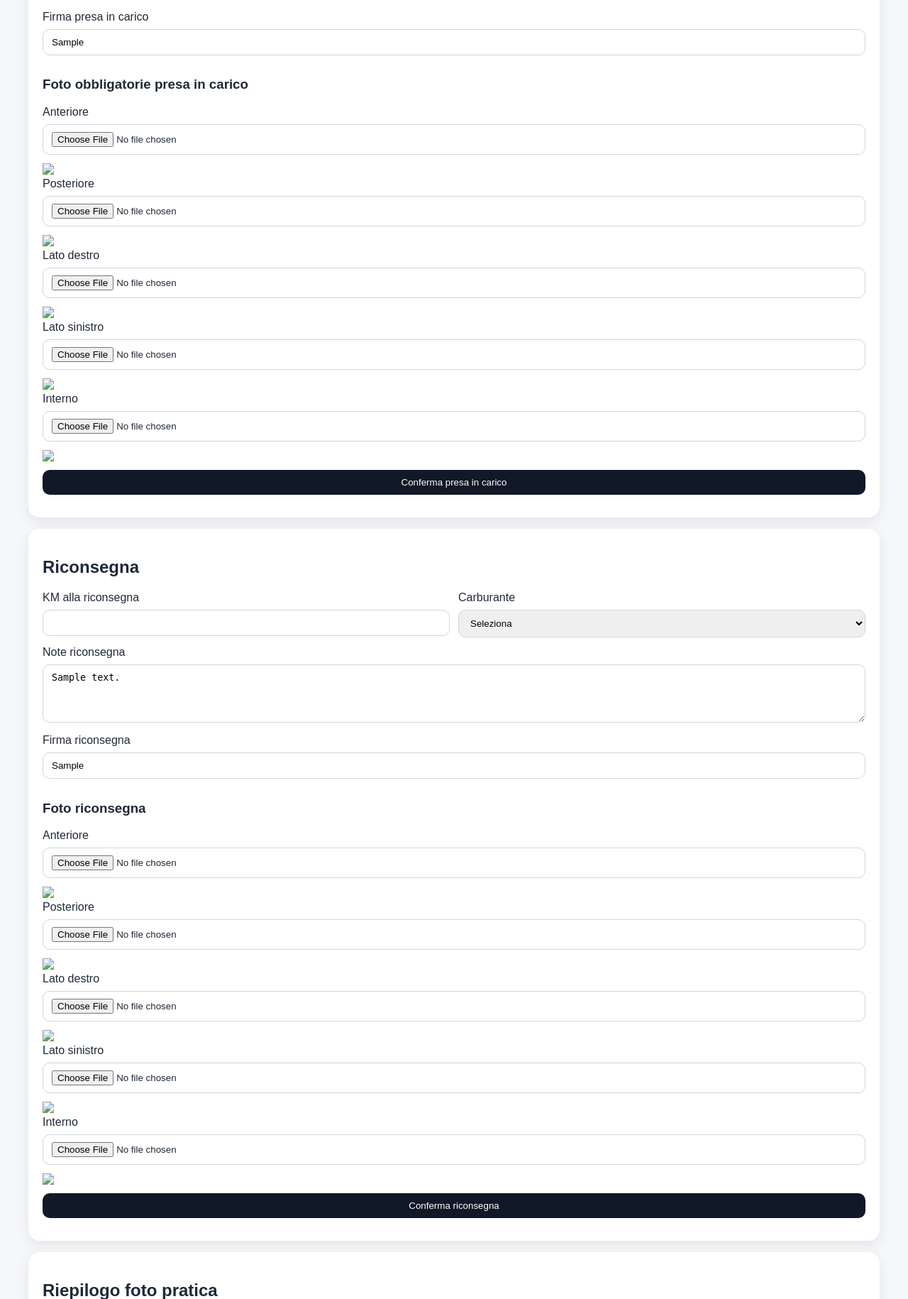
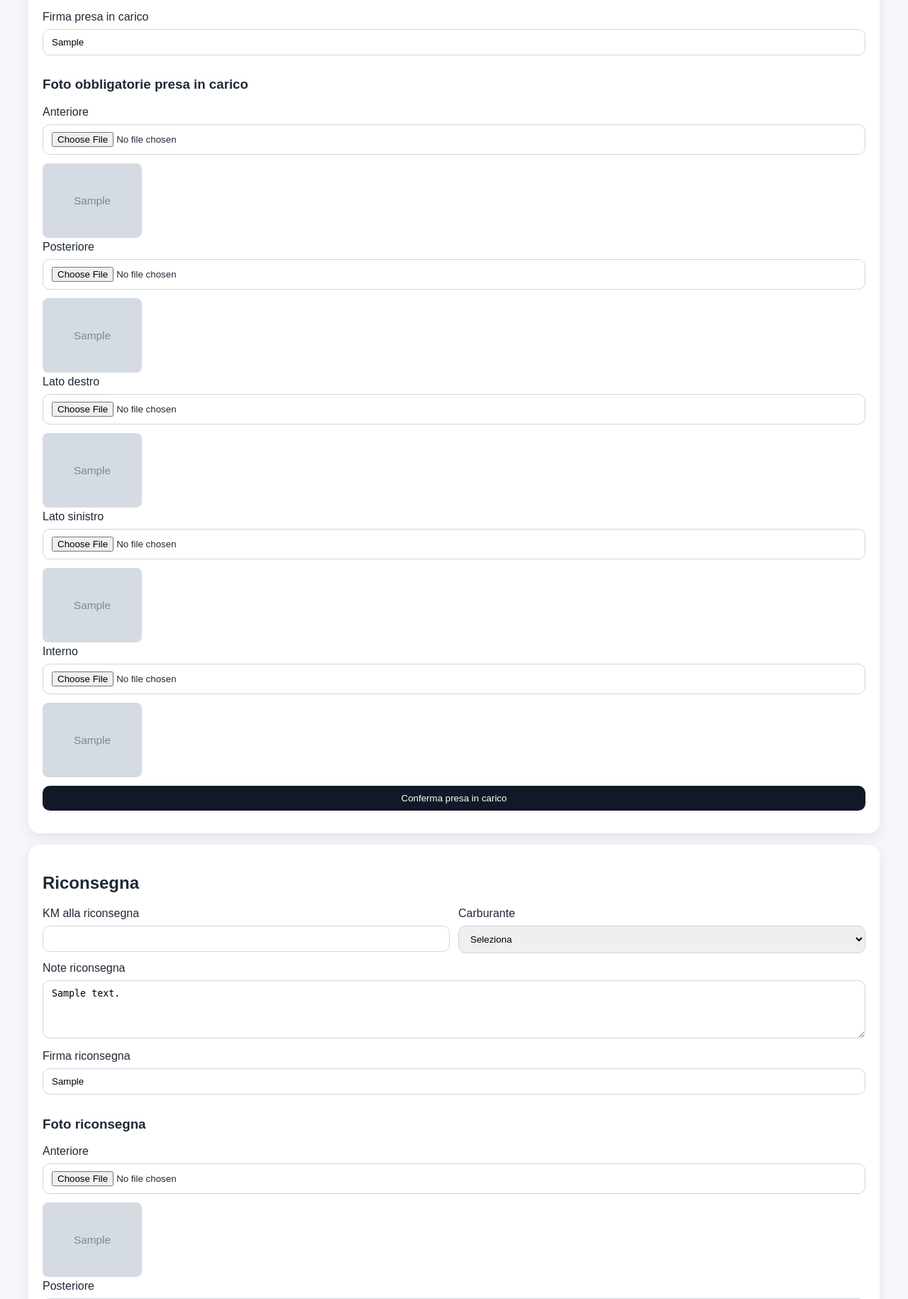
Before and after one commit to Mpa-flotta/furgoni-app, a Flask app: template templates/driver.html in a window 1280 px wide. Shown: the part 740-2570 px from the top of the page at 71% size. Run offline with Flask 3, Linux system fonts and the light colour scheme; the template is opened without the code that fills it: most values are stand-ins (such as "Sample title", 1, 10 or a date in 2020); grey boxes marked "Sample" are stand-in pictures; some libraries are stand-ins or nearby versions.

Commit message:
Update driver.html

```diff
--- a/templates/driver.html
+++ b/templates/driver.html
@@ -47,33 +47,33 @@
         <h3>Foto obbligatorie presa in carico</h3>
 
         <label>Anteriore</label>
-        <input type="file" name="pickup_front" accept="image/*" {% if not photos_by_stage['pickup_front'] %}required{% endif %}>
+        <input type="file" name="pickup_front" accept="image/*" capture="environment" {% if not photos_by_stage['pickup_front'] %}required{% endif %}>
         {% if photos_by_stage['pickup_front'] %}
-            <div><img src="{{ url_for('uploaded_file', filename=photos_by_stage['pickup_front'].filename) }}" width="120"></div>
+            <div><img src="{{ photos_by_stage['pickup_front'].filename }}" width="140" style="border-radius:8px;"></div>
         {% endif %}
 
         <label>Posteriore</label>
-        <input type="file" name="pickup_rear" accept="image/*" {% if not photos_by_stage['pickup_rear'] %}required{% endif %}>
+        <input type="file" name="pickup_rear" accept="image/*" capture="environment" {% if not photos_by_stage['pickup_rear'] %}required{% endif %}>
         {% if photos_by_stage['pickup_rear'] %}
-            <div><img src="{{ url_for('uploaded_file', filename=photos_by_stage['pickup_rear'].filename) }}" width="120"></div>
+            <div><img src="{{ photos_by_stage['pickup_rear'].filename }}" width="140" style="border-radius:8px;"></div>
         {% endif %}
 
         <label>Lato destro</label>
-        <input type="file" name="pickup_right" accept="image/*" {% if not photos_by_stage['pickup_right'] %}required{% endif %}>
+        <input type="file" name="pickup_right" accept="image/*" capture="environment" {% if not photos_by_stage['pickup_right'] %}required{% endif %}>
         {% if photos_by_stage['pickup_right'] %}
-            <div><img src="{{ url_for('uploaded_file', filename=photos_by_stage['pickup_right'].filename) }}" width="120"></div>
+            <div><img src="{{ photos_by_stage['pickup_right'].filename }}" width="140" style="border-radius:8px;"></div>
         {% endif %}
 
         <label>Lato sinistro</label>
-        <input type="file" name="pickup_left" accept="image/*" {% if not photos_by_stage['pickup_left'] %}required{% endif %}>
+        <input type="file" name="pickup_left" accept="image/*" capture="environment" {% if not photos_by_stage['pickup_left'] %}required{% endif %}>
         {% if photos_by_stage['pickup_left'] %}
-            <div><img src="{{ url_for('uploaded_file', filename=photos_by_stage['pickup_left'].filename) }}" width="120"></div>
+            <div><img src="{{ photos_by_stage['pickup_left'].filename }}" width="140" style="border-radius:8px;"></div>
         {% endif %}
 
         <label>Interno</label>
-        <input type="file" name="pickup_inside" accept="image/*" {% if not photos_by_stage['pickup_inside'] %}required{% endif %}>
+        <input type="file" name="pickup_inside" accept="image/*" capture="environment" {% if not photos_by_stage['pickup_inside'] %}required{% endif %}>
         {% if photos_by_stage['pickup_inside'] %}
-            <div><img src="{{ url_for('uploaded_file', filename=photos_by_stage['pickup_inside'].filename) }}" width="120"></div>
+            <div><img src="{{ photos_by_stage['pickup_inside'].filename }}" width="140" style="border-radius:8px;"></div>
         {% endif %}
 
         <button type="submit">Conferma presa in carico</button>
@@ -112,33 +112,33 @@
         <h3>Foto riconsegna</h3>
 
         <label>Anteriore</label>
-        <input type="file" name="return_front" accept="image/*">
+        <input type="file" name="return_front" accept="image/*" capture="environment">
         {% if photos_by_stage['return_front'] %}
-            <div><img src="{{ url_for('uploaded_file', filename=photos_by_stage['return_front'].filename) }}" width="120"></div>
+            <div><img src="{{ photos_by_stage['return_front'].filename }}" width="140" style="border-radius:8px;"></div>
         {% endif %}
 
         <label>Posteriore</label>
-        <input type="file" name="return_rear" accept="image/*">
+        <input type="file" name="return_rear" accept="image/*" capture="environment">
         {% if photos_by_stage['return_rear'] %}
-            <div><img src="{{ url_for('uploaded_file', filename=photos_by_stage['return_rear'].filename) }}" width="120"></div>
+            <div><img src="{{ photos_by_stage['return_rear'].filename }}" width="140" style="border-radius:8px;"></div>
         {% endif %}
 
         <label>Lato destro</label>
-        <input type="file" name="return_right" accept="image/*">
+        <input type="file" name="return_right" accept="image/*" capture="environment">
         {% if photos_by_stage['return_right'] %}
-            <div><img src="{{ url_for('uploaded_file', filename=photos_by_stage['return_right'].filename) }}" width="120"></div>
+            <div><img src="{{ photos_by_stage['return_right'].filename }}" width="140" style="border-radius:8px;"></div>
         {% endif %}
 
         <label>Lato sinistro</label>
-        <input type="file" name="return_left" accept="image/*">
+        <input type="file" name="return_left" accept="image/*" capture="environment">
         {% if photos_by_stage['return_left'] %}
-            <div><img src="{{ url_for('uploaded_file', filename=photos_by_stage['return_left'].filename) }}" width="120"></div>
+            <div><img src="{{ photos_by_stage['return_left'].filename }}" width="140" style="border-radius:8px;"></div>
         {% endif %}
 
         <label>Interno</label>
-        <input type="file" name="return_inside" accept="image/*">
+        <input type="file" name="return_inside" accept="image/*" capture="environment">
         {% if photos_by_stage['return_inside'] %}
-            <div><img src="{{ url_for('uploaded_file', filename=photos_by_stage['return_inside'].filename) }}" width="120"></div>
+            <div><img src="{{ photos_by_stage['return_inside'].filename }}" width="140" style="border-radius:8px;"></div>
         {% endif %}
 
         <button type="submit">Conferma riconsegna</button>
@@ -152,8 +152,8 @@
             {% for photo in photos %}
                 <div style="margin-bottom: 20px;">
                     <div><strong>{{ photo_labels.get(photo.stage, photo.stage) }}</strong></div>
-                    <a href="{{ url_for('uploaded_file', filename=photo.filename) }}" target="_blank">
-                        <img src="{{ url_for('uploaded_file', filename=photo.filename) }}" alt="foto mezzo" width="180">
+                    <a href="{{ photo.filename }}" target="_blank">
+                        <img src="{{ photo.filename }}" alt="foto mezzo" width="180" style="border-radius:8px;">
                     </a>
                 </div>
             {% endfor %}
```
